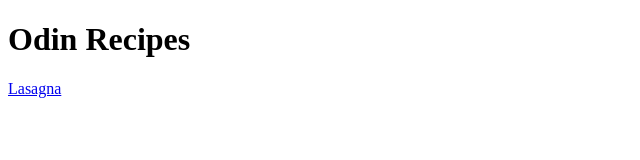
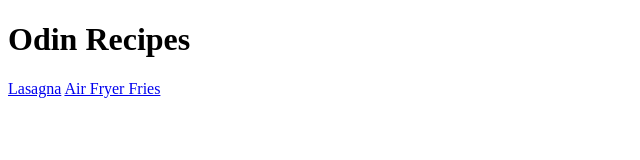
Before and after one commit to RyeemZia/odin-recipes, a plain HTML site: page index.html in a window 1280 px wide. Shown: the whole page, without its empty margins (0-640 px from the left). Drawn offline with Linux system fonts and the light colour scheme.

Commit message:
Linked index to fries page

```diff
--- a/index.html
+++ b/index.html
@@ -10,6 +10,6 @@
     <h1>Odin Recipes</h1>
 
     <a href="./recipes/lasagna.html">Lasagna</a>
-
+    <a href="./recipes/fries.html">Air Fryer Fries</a>
 </body>
 </html>
```
